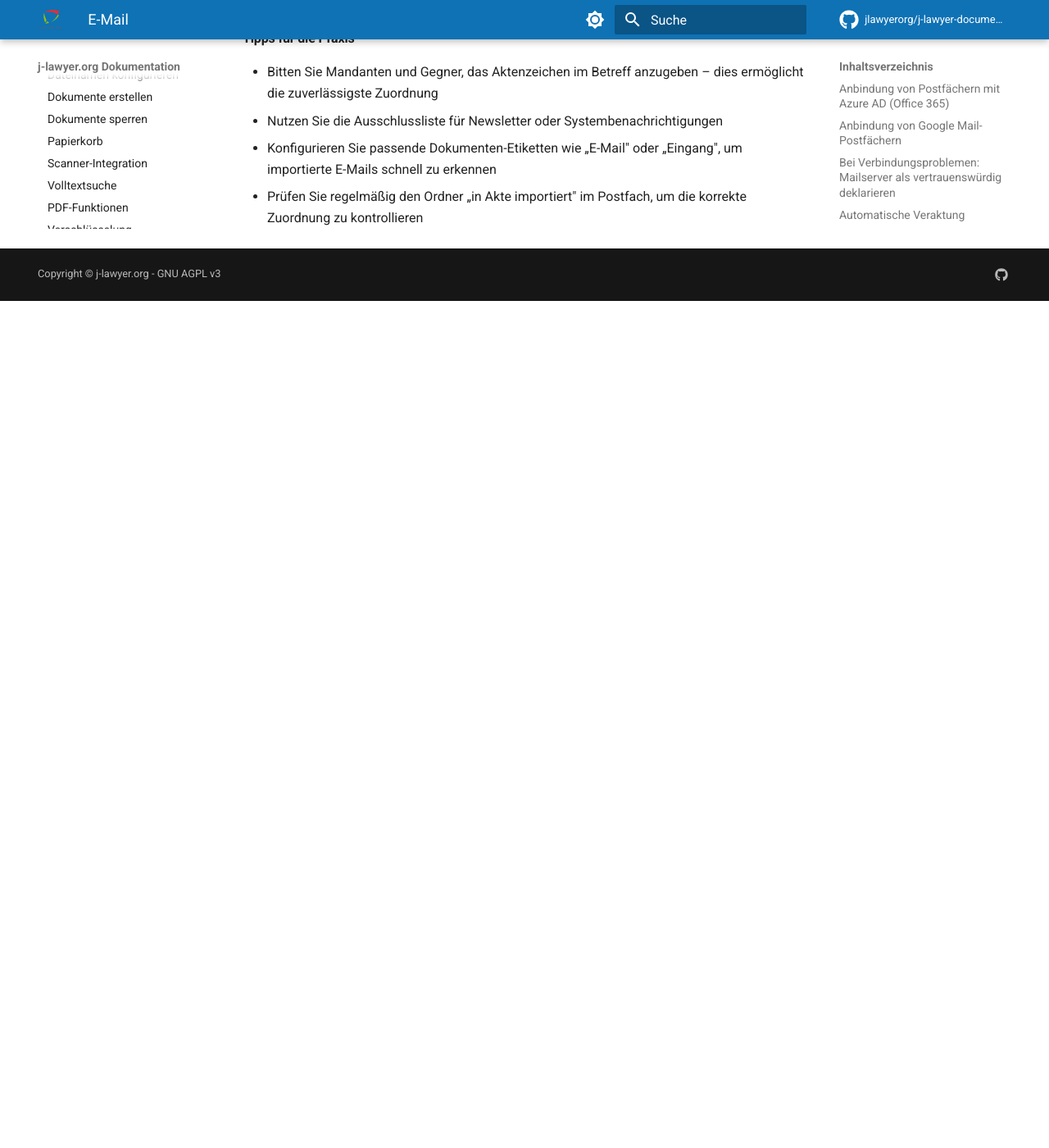
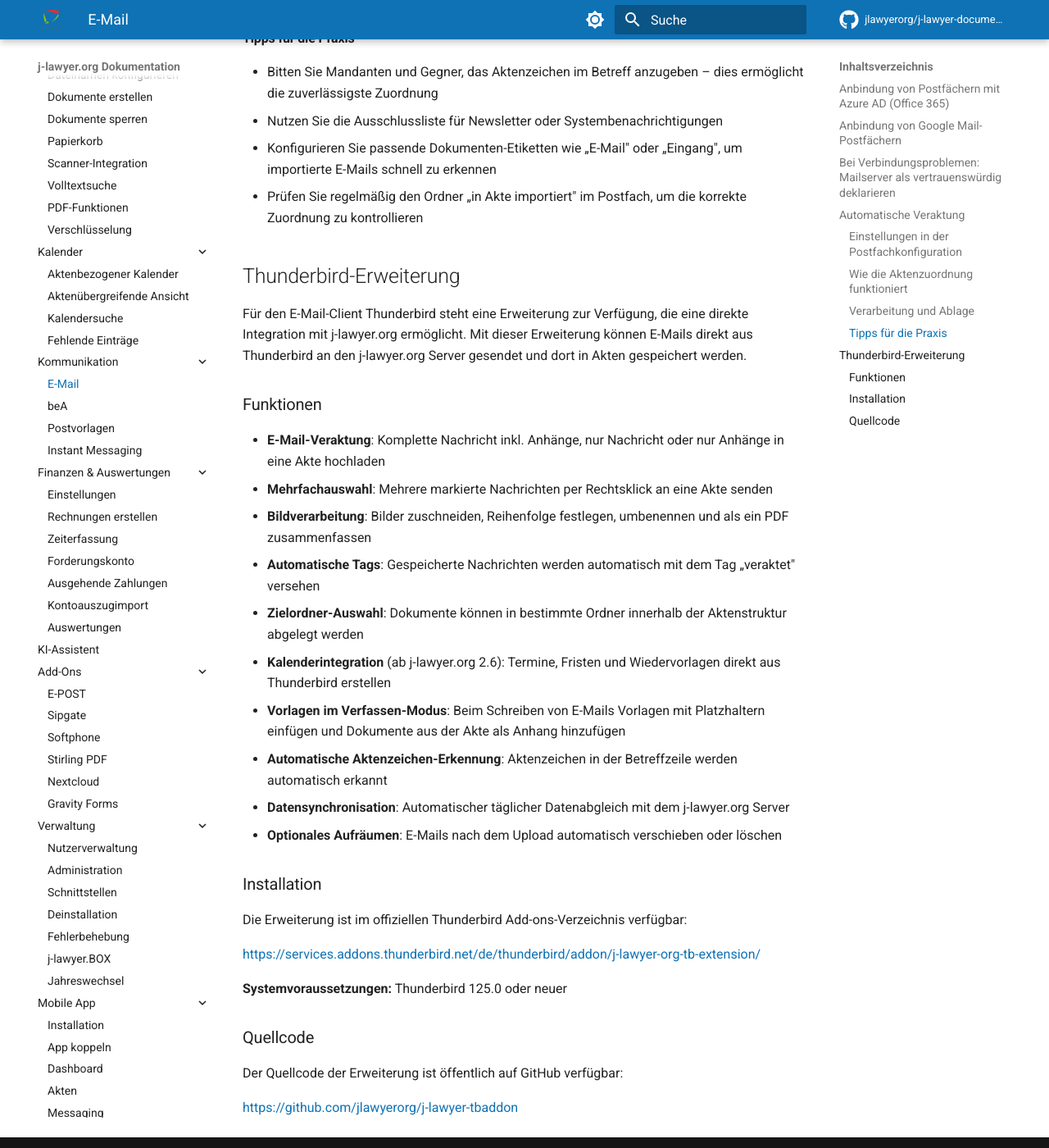
Before and after one commit to jlawyerorg/j-lawyer-documentation, an MkDocs documentation site: the page built from docs/benutzerhandbuch/email.md, in a window 1280 px wide and 1400 px high, scrolled down 15292 px. Shown: the whole window at 82% size. Built offline with MkDocs 1.6.1 and Material for MkDocs 9.7.7, drawn with Linux system fonts in a browser that asks for light colours; comment, search, counter and statistics services are not loaded; before the commit the page ends 15659 px from its top, so only the background shows below that.

Commit message:
added info on tb addon

```diff
--- a/docs/benutzerhandbuch/email.md
+++ b/docs/benutzerhandbuch/email.md
@@ -258,3 +258,34 @@
 - Nutzen Sie die Ausschlussliste für Newsletter oder Systembenachrichtigungen
 - Konfigurieren Sie passende Dokumenten-Etiketten wie „E-Mail" oder „Eingang", um importierte E-Mails schnell zu erkennen
 - Prüfen Sie regelmäßig den Ordner „in Akte importiert" im Postfach, um die korrekte Zuordnung zu kontrollieren
+
+## Thunderbird-Erweiterung {#thunderbird}
+
+Für den E-Mail-Client Thunderbird steht eine Erweiterung zur Verfügung, die eine direkte Integration mit j-lawyer.org ermöglicht. Mit dieser Erweiterung können E-Mails direkt aus Thunderbird an den j-lawyer.org Server gesendet und dort in Akten gespeichert werden.
+
+### Funktionen
+
+- **E-Mail-Veraktung**: Komplette Nachricht inkl. Anhänge, nur Nachricht oder nur Anhänge in eine Akte hochladen
+- **Mehrfachauswahl**: Mehrere markierte Nachrichten per Rechtsklick an eine Akte senden
+- **Bildverarbeitung**: Bilder zuschneiden, Reihenfolge festlegen, umbenennen und als ein PDF zusammenfassen
+- **Automatische Tags**: Gespeicherte Nachrichten werden automatisch mit dem Tag „veraktet" versehen
+- **Zielordner-Auswahl**: Dokumente können in bestimmte Ordner innerhalb der Aktenstruktur abgelegt werden
+- **Kalenderintegration** (ab j-lawyer.org 2.6): Termine, Fristen und Wiedervorlagen direkt aus Thunderbird erstellen
+- **Vorlagen im Verfassen-Modus**: Beim Schreiben von E-Mails Vorlagen mit Platzhaltern einfügen und Dokumente aus der Akte als Anhang hinzufügen
+- **Automatische Aktenzeichen-Erkennung**: Aktenzeichen in der Betreffzeile werden automatisch erkannt
+- **Datensynchronisation**: Automatischer täglicher Datenabgleich mit dem j-lawyer.org Server
+- **Optionales Aufräumen**: E-Mails nach dem Upload automatisch verschieben oder löschen
+
+### Installation
+
+Die Erweiterung ist im offiziellen Thunderbird Add-ons-Verzeichnis verfügbar:
+
+<https://services.addons.thunderbird.net/de/thunderbird/addon/j-lawyer-org-tb-extension/>
+
+**Systemvoraussetzungen:** Thunderbird 125.0 oder neuer
+
+### Quellcode
+
+Der Quellcode der Erweiterung ist öffentlich auf GitHub verfügbar:
+
+<https://github.com/jlawyerorg/j-lawyer-tbaddon>
```
Also changed, not shown: 1 other file.
